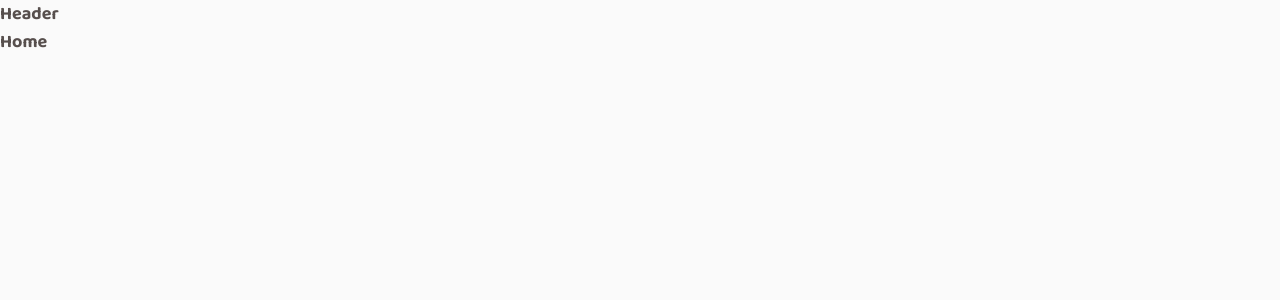
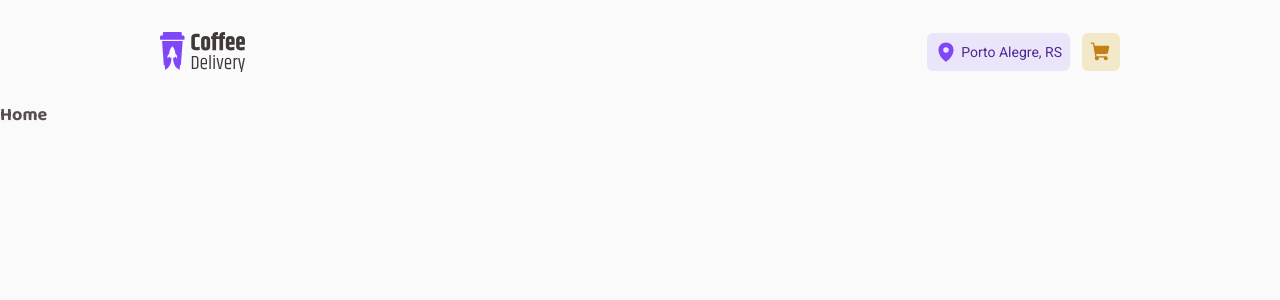
Before and after one commit to bruno-fialho/ignite22-reactjs-desafio-02-coffee-delivery, a React (Vite) app: page / in a window 1280 px wide. Shown: the top 300 px of the page. Built offline with nearby package versions, Linux system fonts and the light colour scheme.

Commit message:
feat: header component

```diff
--- a/package.json
+++ b/package.json
@@ -10,6 +10,7 @@
     "lint": "eslint src --ext .ts,.tsx"
   },
   "dependencies": {
+    "phosphor-react": "^1.4.1",
     "react": "^18.2.0",
     "react-dom": "^18.2.0",
     "react-router-dom": "^6.4.1",
--- a/src/components/Header/index.tsx
+++ b/src/components/Header/index.tsx
@@ -1,3 +1,25 @@
+import { NavLink } from 'react-router-dom'
+import { MapPin, ShoppingCart } from 'phosphor-react'
+
+import logoCoffee from '../../assets/logo-coffee.svg'
+
+import { HeaderContainer } from './styles'
+
 export function Header() {
-  return <h1>Header</h1>
+  return (
+    <HeaderContainer>
+      <img src={logoCoffee} alt="" />
+
+      <nav>
+        <button type="button">
+          <MapPin size={22} weight="fill" />
+          Porto Alegre, RS
+        </button>
+
+        <NavLink to="/checkout" title="Carrinho">
+          <ShoppingCart size={22} weight="fill" />
+        </NavLink>
+      </nav>
+    </HeaderContainer>
+  )
 }
--- /dev/null
+++ b/src/components/Header/styles.tsx
@@ -0,0 +1,59 @@
+import styled from 'styled-components'
+
+export const HeaderContainer = styled.header`
+  width: 100%;
+  height: 6.5rem;
+  padding: 0 10rem;
+
+  display: flex;
+  align-items: center;
+  justify-content: space-between;
+
+  img {
+    width: auto;
+    height: 2.5rem;
+  }
+
+  nav {
+    display: flex;
+    align-items: center;
+    gap: 0.75rem;
+
+    button {
+      width: auto;
+      height: 2.375rem;
+      border: 0;
+      border-radius: 6px;
+      padding: 0.5rem;
+
+      background-color: ${(props) => props.theme['purple-light']};
+      color: ${(props) => props.theme['purple-dark']};
+
+      display: flex;
+      flex-direction: row;
+      align-items: center;
+      justify-content: space-between;
+      gap: 0.25rem;
+
+      font-size: 0.875rem;
+
+      svg {
+        color: ${(props) => props.theme.purple};
+      }
+    }
+
+    a {
+      width: 2.375rem;
+      height: 2.375rem;
+      border-radius: 6px;
+      padding: 0.5rem;
+
+      background-color: ${(props) => props.theme['yellow-light']};
+      color: ${(props) => props.theme['yellow-dark']};
+    }
+  }
+`
+
+// export const CityButton = styled.button``
+
+// export const CartButton = styled.button``
--- a/src/layouts/DefaultLayout/styles.ts
+++ b/src/layouts/DefaultLayout/styles.ts
@@ -1,8 +1,9 @@
 import styled from 'styled-components'
 
 export const LayoutContainer = styled.div`
-  width: 100vw;
+  max-width: 90rem;
   height: 100vh;
+  margin: 0 auto;
 
   display: flex;
   flex-direction: column;
--- a/src/styles/global.ts
+++ b/src/styles/global.ts
@@ -22,11 +22,13 @@ export const GlobalStyle = createGlobalStyle`
     font-family: 'Roboto', sans-serif;
     font-weight: 400;
     font-size: 1rem;
+    line-height: 1.3;
   }
 
   h1, h2, h3, h4, h5, h6 {
     font-family: 'Baloo 2', cursive;
     font-weight: 700;
     font-size: 1.125rem;
+    line-height: 1.3;
   }
 `
```
Also changed, not shown: 1 other file (tests, documents, lock files or other folders).
